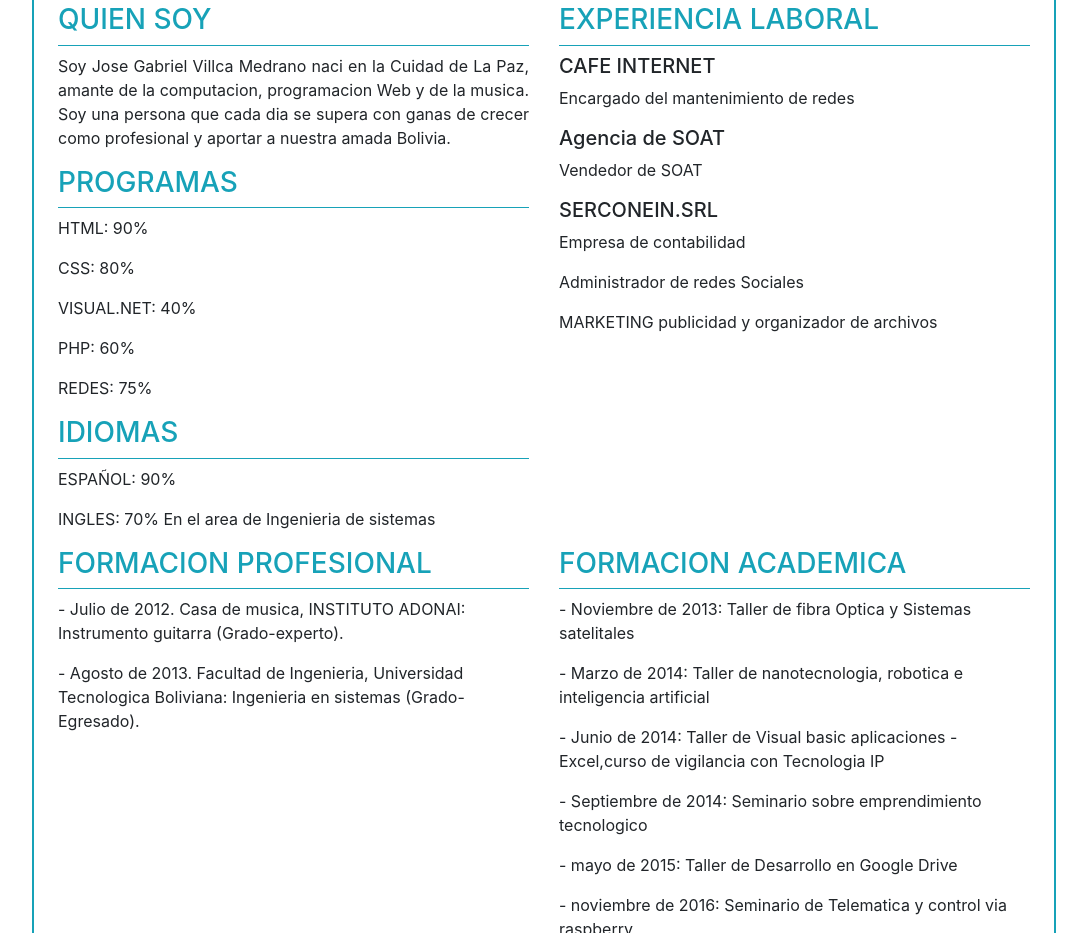
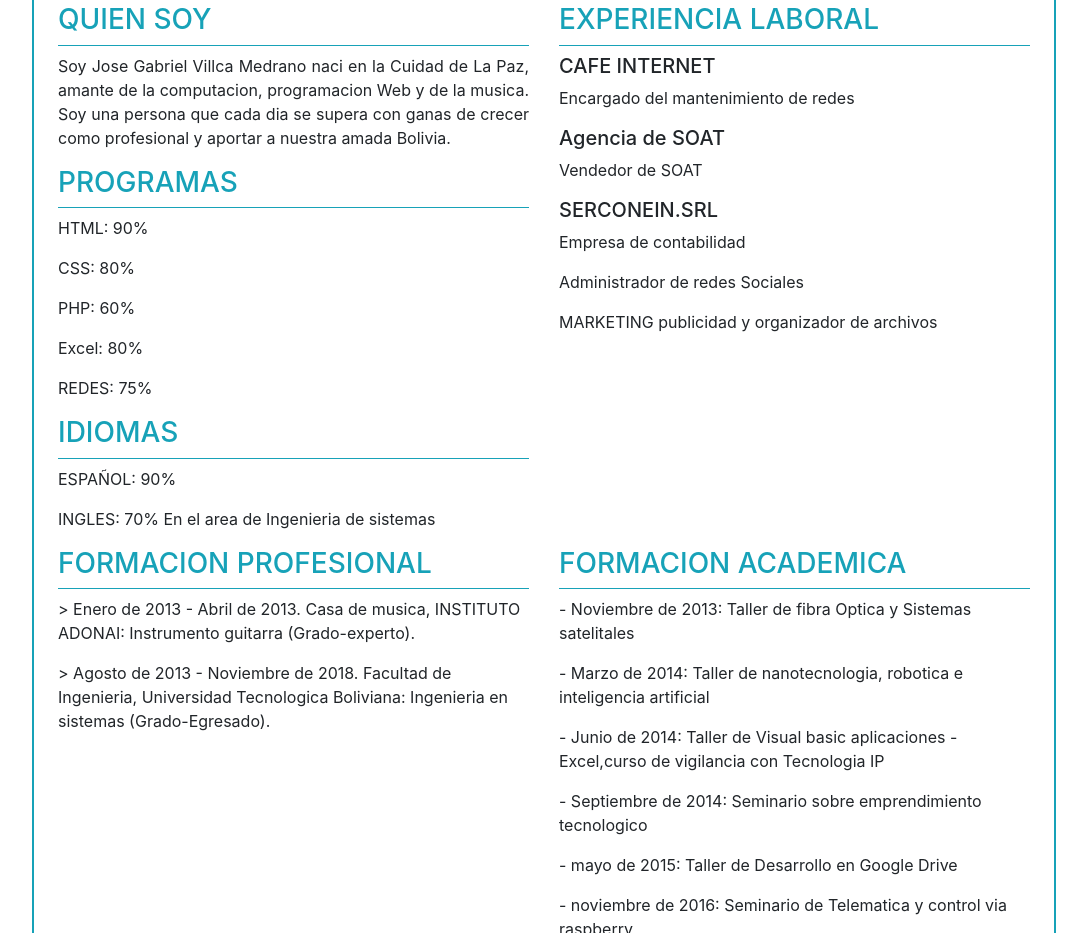
Before and after one commit to GABOMED/CURRICULUM, a plain HTML site: page index.html in a window 1280 px wide. Shown: the part 337-1270 px from the top of the page, without its empty margins (96-1183 px from the left). Drawn offline with nearby package versions, Linux system fonts and the light colour scheme.

Commit message:
Update index.html

```diff
--- a/index.html
+++ b/index.html
@@ -32,8 +32,8 @@
                     <h3 class="pb-2 border-bottom border-info text-info">PROGRAMAS</h3>
                     <p>HTML: 90%</p>
                     <p>CSS: 80%</p>
-                    <p>VISUAL.NET: 40%</p>
                     <p>PHP: 60%</p>
+                    <p>Excel: 80%</p>
                     <P>REDES: 75%</P>
             </article>
             <article>
@@ -65,8 +65,8 @@
             <section class="col-sm">
                 <h3 class="pb-2 border-bottom border-info text-info">FORMACION PROFESIONAL</h3>
                 <article>
-                    <p>- Julio de 2012. Casa de musica, INSTITUTO ADONAI: Instrumento guitarra (Grado-experto). </p>
-                    <p>- Agosto de 2013. Facultad de Ingenieria, Universidad Tecnologica Boliviana: Ingenieria en sistemas (Grado-Egresado).</p>
+                    <p>> Enero de 2013 - Abril de 2013. Casa de musica, INSTITUTO ADONAI: Instrumento guitarra (Grado-experto). </p>
+                    <p>> Agosto de 2013 - Noviembre de 2018. Facultad de Ingenieria, Universidad Tecnologica Boliviana: Ingenieria en sistemas (Grado-Egresado).</p>
                 </article>
             </section>
             <section class="col-sm">
```
